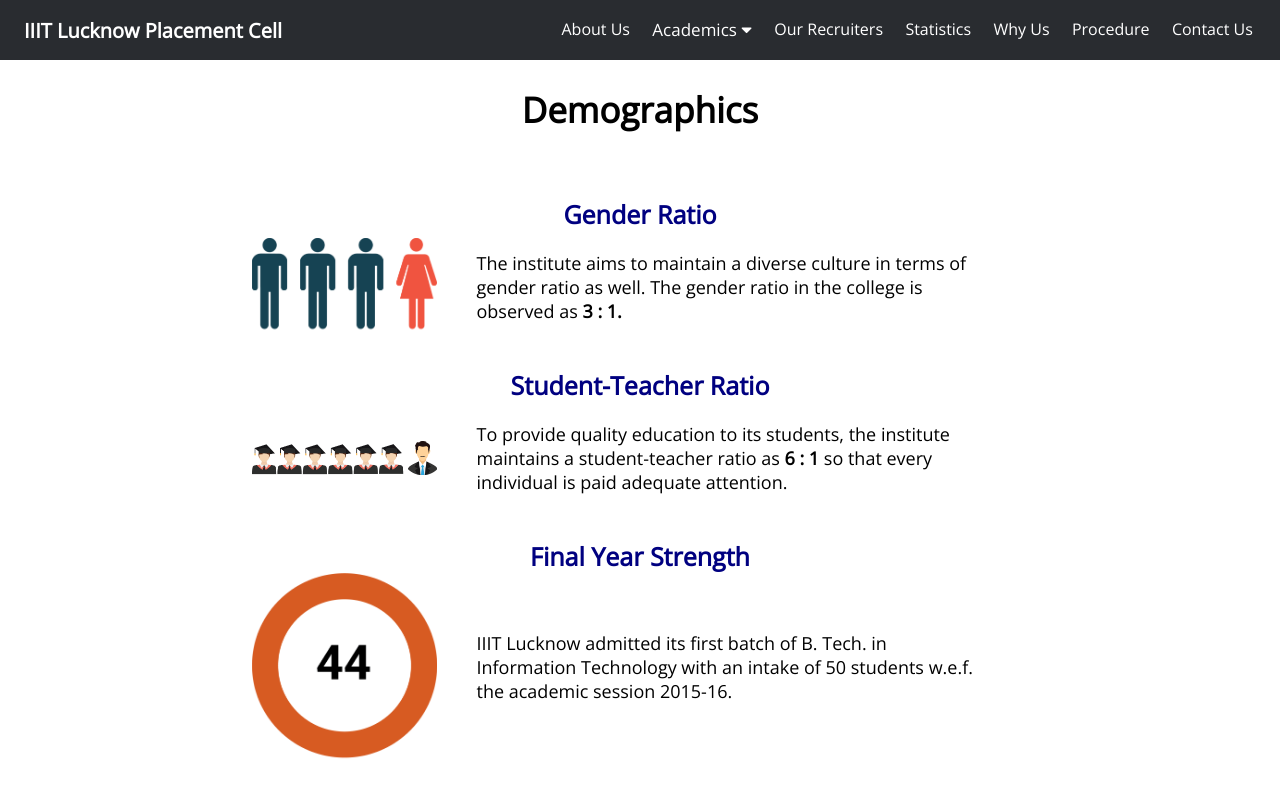
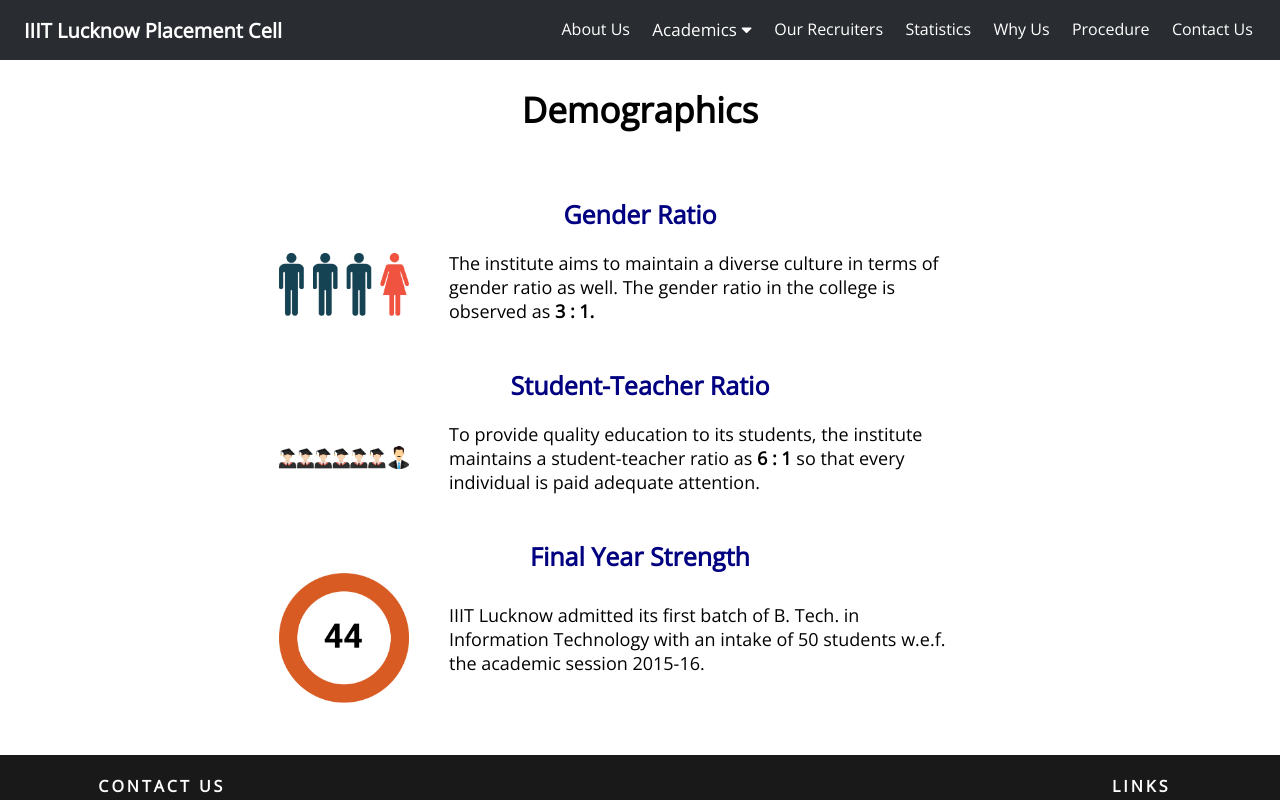
Before and after one commit to axios-iiitl/Placement-Website, a React (Create React App) app: page /demographics in a window 1280 px wide. Shown: the top 800 px of the page. Built offline with nearby package versions, Linux system fonts and the light colour scheme.

Commit message:
Change width of image

```diff
--- a/src/App.css
+++ b/src/App.css
@@ -1566,8 +1566,8 @@ Card Component */
   align-self: center;
 }
 
-.gender-ratio-row img:nth-last-child(1) {
-  width: 130px;
+.gender {
+  width: 130px!important;
 }
 
 .gender-ratio-outer h1 {
```
